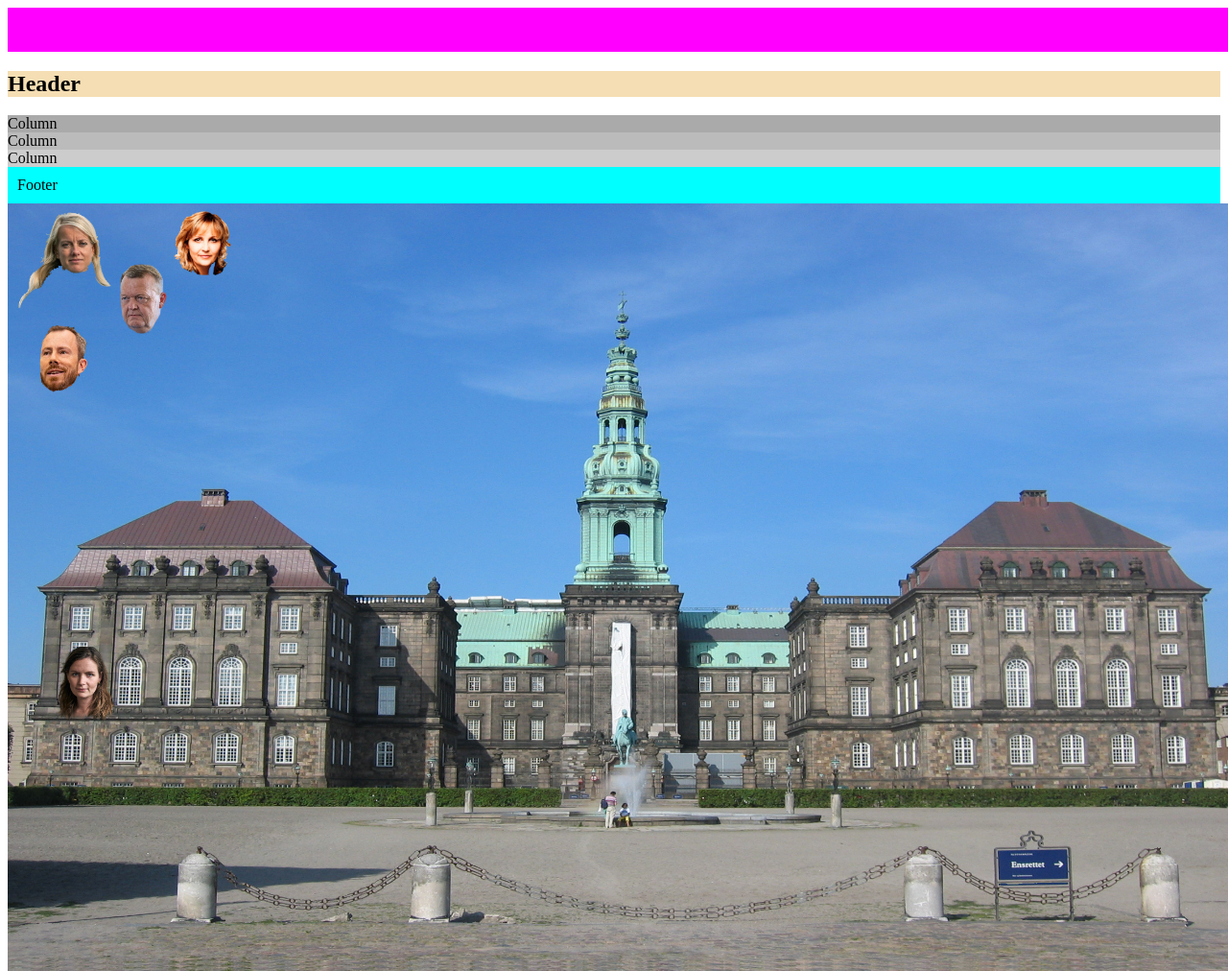
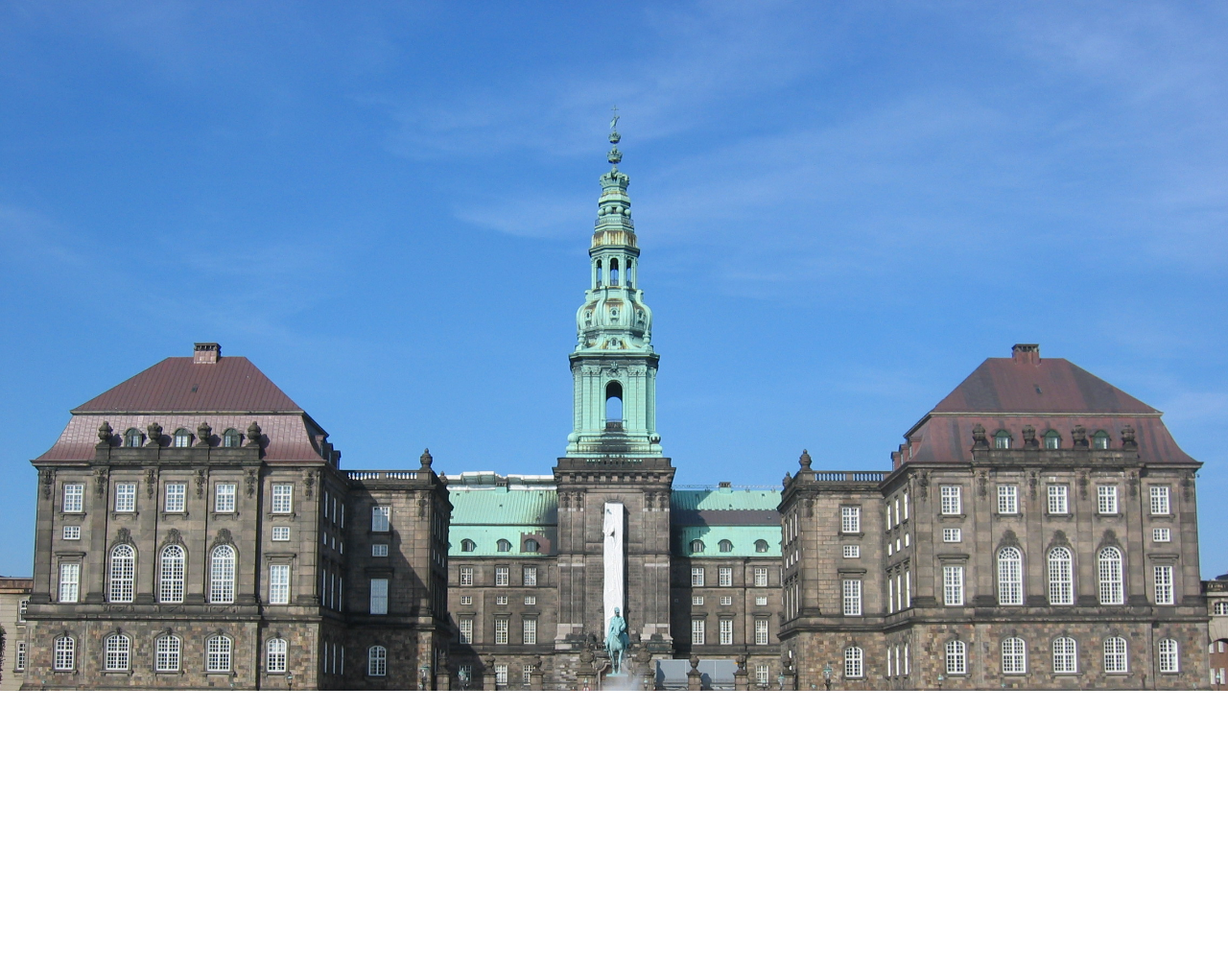
Before and after one commit to Jasa95/Klikspil, a plain HTML site: page index.html in a window 1280 px wide. Shown: the whole page at 96% size. After the commit the page ends 800 px from the top, so only its background shows below. Drawn offline with Linux system fonts and the light colour scheme.

Commit message:
Back to basics
Hjælp fra Daniel.
Fjernet grid fra head og kaldt på baggrund inde i .css.

```diff
--- a/index.html
+++ b/index.html
@@ -6,88 +6,23 @@
     <meta name="viewport" content="width=device-width, initial-scale=1.0" />
     <title>Midterregeringsspil</title>
     <link rel="stylesheet" href="style.css" />
-    <style>
-      .grid-container {
-        display: grid;
-        grid-template-areas:
-          "header header header header header"
-          "left middle middle middle right"
-          "footer footer footer footer footer";
-        background-color: fuchsia;
-        padding: 10px;
-        gap: 1vw;
-      }
-      .header {
-        grid-area: header;
-        background-color: wheat;
-      }
-      .left {
-        grid-area: left;
-      }
-      .middle {
-        grid-area: middle;
-      }
-      .right {
-        grid-area: right;
-      }
-      .footer {
-        grid-area: footer;
-        padding: 10px;
-        background-color: yellowgreen;
-      }
-    </style>
+    <style></style>
   </head>
   <body>
-    <div class="grid-container"></div>
-    <div class="header">
-      <h2>Header</h2>
-    </div>
-    <div class="left" style="background-color: #aaa">Column</div>
-    <div class="middle" style="background-color: #bbb">Column</div>
-    <div class="right" style="background-color: #ccc">Column</div>
-    <div class="footer" style="background-color: aqua">Footer</div>
     <div id="screen">
       <div id="game">
-        <div id="game_background">
-          <img
-            src="images/Baggrund.jpg"
-            alt="Christiansborg foto"
-            id="Baggrund"
-            class="graphic"
-          />
-        </div>
+        <div id="game_background"></div>
         <div id="game_elements">
           <div id="game_elements">
-            <div class="coins1_container">
-              <img
-                src="images/Mai_V.png"
-                alt="HOVEDPORTRÆT AF MIDTERPARTISPOLITIKER"
-                id="Mai"
-              />
-              <img src="images/Pernille_Vermund.png" alt="eow" id="Pernille" />
-              <img src="images/Pia-Olsen-Dyhr.png" alt="" id="Pia" />
-            </div>
-            <div class="coins2_container">
-              <img src="MANGLER_BILLEDE" alt="ÅHLÅLÅ" />
-            </div>
-            <div class="bomb_container">
-              <img
-                src="images/Lars_L.png"
-                alt="HOVEDPORTRÆT AF LARS LØKKE"
-                id="Lars"
-              />
-              <img src="images/Jakob_Elleman_Jensen.png" alt="" id="Jakob" />
-            </div>
+            <div class="slempolitiker1_container"></div>
+            <div class="slempolitiker2_container"></div>
+            <div class="slempolitiker3_container"></div>
+            <div class="slempolitiker4_container"></div>
+            <div class="coins2_container"></div>
+            <div class="bomb_container"></div>
           </div>
         </div>
-        <div id="game_foreground">
-          <img
-            src="images/Forgrund.png"
-            alt="Forgrund"
-            id="Forgrund"
-            class="graphic"
-          />
-        </div>
+        <div id="game_foreground"></div>
         <div id="game_ui">
           <div id="scoreboard"></div>
           <div id="lifeboard"></div>
--- a/style.css
+++ b/style.css
@@ -1,50 +1,19 @@
-.graphic {
+body {
+  margin: 0;
+}
+#screen {
+  aspect-ratio: 16/9;
+  display: grid;
+  grid-template-columns: 1;
+  grid-template-rows: 1;
+  position: absolute;
+  width: 100vw;
+}
+#game_background {
+  position: absolute;
   width: 100%;
-  height: 100%;
-  transform-origin: 0% 100%;
-  position: absolute;
+  grid-area: 1/1;
+  aspect-ratio: 16/9;
+  background-image: url(images/Baggrund.jpg);
+  background-size: cover;
 }
-.grid-container {
-  width: 100%;
-  height: 100%;
-}
-#Forgrund {
-  translate: 0% -3%;
-  position: absolute;
-}
-#Lars {
-  width: 5%;
-  translate: 170% 45%;
-  position: fixed;
-}
-#Jakob {
-  width: 9%;
-  position: fixed;
-  translate: 00% 100%;
-}
-#Mai {
-  width: 6%;
-  position: absolute;
-  animation-name: Mai;
-  animation-duration: 4s;
-  animation-iteration-count: infinite;
-  animation-timing-function: ease-in-out;
-}
-#Pernille {
-  width: 10%;
-  position: fixed;
-}
-#Pia {
-  width: 7%;
-  translate: 180%;
-  position: absolute;
-}
-
-@keyframes Mai {
-  0% {
-    transform: translate(0, 37vw);
-  }
-  100% {
-    transform: translate(25vw, 30vw);
-  }
-}
```
